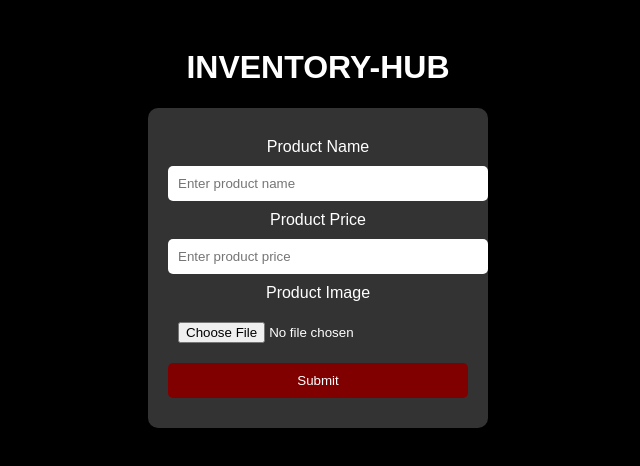
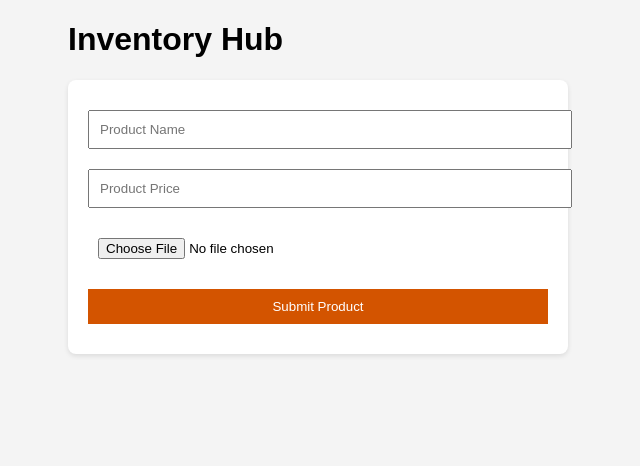
Before and after one commit to srivastavareddymadapa/import-export, a plain HTML site: page index.html in a window 1280 px wide. Shown: the whole page, without its empty margins (322-962 px from the left). Drawn offline with Linux system fonts and the light colour scheme.

Commit message:
Update index.html

```diff
--- a/index.html
+++ b/index.html
@@ -2,53 +2,61 @@
 <html lang="en">
 <head>
     <meta charset="UTF-8">
-    <meta name="viewport" content="width=device-width, initial-scale=1.0">
-    <title>Sahil Masala Corner</title>
+    <title>Inventory Hub</title>
     <style>
-        body {
-            background-color: black; /* Black background */
-            color: white; /* White text */
-            font-family: Arial, sans-serif;
-            text-align: center;
-            padding: 20px;
-        }
-        form {
-            margin: 20px auto;
-            padding: 20px;
-            background: #333;
-            border-radius: 10px;
-            max-width: 300px;
-        }
-        label, input, button {
-            display: block;
-            margin: 10px 0;
-            width: 100%;
-        }
-        input, button {
-            padding: 10px;
-            border: none;
-            border-radius: 5px;
-        }
-        button {
-            background-color: maroon;
-            color: white;
-            cursor: pointer;
-        }
+        body { font-family: Arial; max-width: 500px; margin: 20px auto; background: #f4f4f4; }
+        form { background: white; padding: 20px; border-radius: 8px; box-shadow: 0 2px 5px rgba(0,0,0,0.1); }
+        input, button { width: 100%; padding: 10px; margin: 10px 0; }
+        button { background: #d35400; color: white; border: none; cursor: pointer; }
     </style>
 </head>
 <body>
-    <h1>INVENTORY-HUB</h1>
-    <form>
-        <label for="productName">Product Name</label>
-        <input type="text" id="productName" placeholder="Enter product name" required />
+     <h1>Inventory Hub</h1>
+    <form id="productForm">
+        <input type="text" id="productName" placeholder="Product Name" required>
+        <input type="number" id="productPrice" placeholder="Product Price" required>
+        <input type="file" id="productImage" accept="image/*" required>
+        <button type="submit">Submit Product</button>
+    </form>
+    <div id="response"></div>
 
-        <label for="productPrice">Product Price</label>
-        <input type="number" id="productPrice" placeholder="Enter product price" required />
+    <script>
+        document.getElementById('productForm').addEventListener('submit', async function(e) {
+            e.preventDefault();
+            const productName = document.getElementById('productName').value;
+            const productPrice = document.getElementById('productPrice').value;
+            const productImageFile = document.getElementById('productImage').files[0];
 
-        <label for="productImage">Product Image</label>
-        <input type="file" id="productImage" accept="image/*" required />
+            const toBase64 = file => new Promise((resolve, reject) => {
+                const reader = new FileReader();
+                reader.readAsDataURL(file);
+                reader.onload = () => resolve(reader.result.split(',')[1]);
+                reader.onerror = error => reject(error);
+            });
 
-        <button type="submit">Submit</button>
-    </form>
+            try {
+                const productImageBase64 = await toBase64(productImageFile);
+                const response = await fetch("https://jddmy9tang.execute-api.us-east-1.amazonaws.com/prod/add", {
+                    method: "POST",
+                    headers: {
+                        "Content-Type": "application/json",
+                        "x-api-key": "ZWGwDkH0MO5j7tI1wi1lQ9izvUbsgzrX4h0MhpeN"
+                    },
+                    body: JSON.stringify({
+                        product_name: productName,
+                        product_price: parseFloat(productPrice),
+                        product_image: productImageBase64
+                    })
+                });
+
+                const responseData = await response.json();
+                document.getElementById('response').textContent = response.ok
+                    ? `Product added: ${JSON.parse(responseData.body).product_id}`
+                    : `Error: ${responseData.message}`;
+            } catch (error) {
+                document.getElementById('response').textContent = `Error: ${error.message}`;
+            }
+        });
+    </script>
 </body>
 </html>
```
